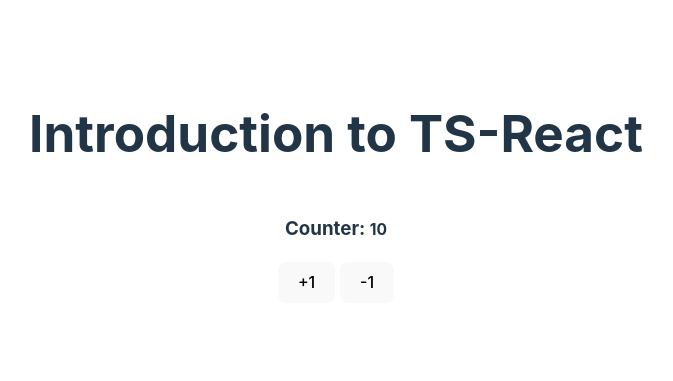
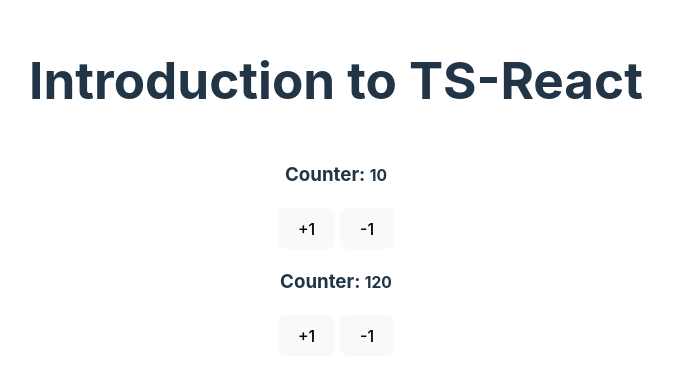
Before and after one commit to BrunoAlan/01-react-foundation, a React (Vite) app: page / in a window 1280 px wide. Shown: the part 213-594 px from the top of the page, without its empty margins (304-977 px from the left). Built offline with nearby package versions, Linux system fonts and the light colour scheme.

Commit message:
custom hook

```diff
--- a/src/App.tsx
+++ b/src/App.tsx
@@ -1,3 +1,4 @@
+import { CounterWithHook } from "./components";
 import { Counter } from "./components/Counter";
 // import { BasicFuntions, BasicTypes, ObjectLiterals } from "./typescript";
 
@@ -10,6 +11,7 @@
       <ObjectLiterals />
       <BasicFuntions /> */}
       <Counter />
+      <CounterWithHook />
     </main>
   );
 }
--- /dev/null
+++ b/src/components/CounterWithHook.tsx
@@ -0,0 +1,19 @@
+import { useCounter } from "../hooks/useCounter";
+
+export const CounterWithHook = () => {
+  const { count, increaseBy } = useCounter({ initValue: 120 });
+
+  return (
+    <>
+      <h3>
+        Counter: <small>{count}</small>
+      </h3>
+
+      <div>
+        <button onClick={() => increaseBy(1)}>+1</button>
+        &nbsp;
+        <button onClick={() => increaseBy(-1)}>-1</button>
+      </div>
+    </>
+  );
+};
--- /dev/null
+++ b/src/components/index.ts
@@ -0,0 +1,2 @@
+export * from './Counter'
+export * from './CounterWithHook'
--- /dev/null
+++ b/src/hooks/useCounter.tsx
@@ -0,0 +1,20 @@
+import { useState } from "react";
+
+interface Options {
+  initValue?: number;
+}
+
+export const useCounter = ({ initValue = 0 }: Options) => {
+  const [count, setCount] = useState<number>(initValue);
+
+  const increaseBy = (value: number) => {
+    setCount(count + value);
+  };
+
+  return {
+    //Properties
+    count,
+    //Methods
+    increaseBy,
+  };
+};
```
